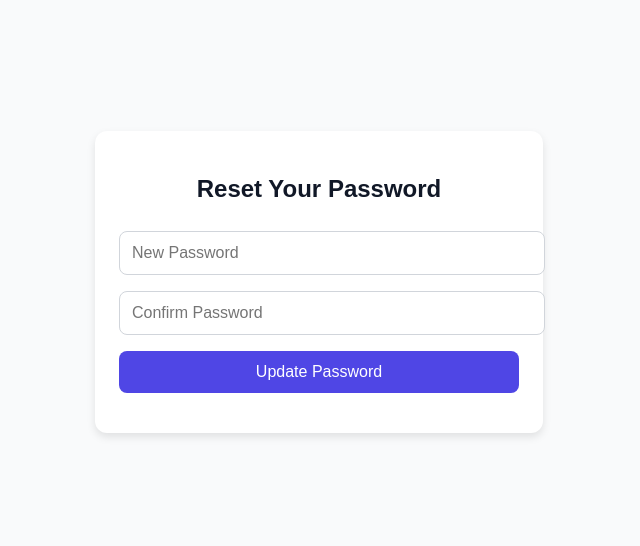
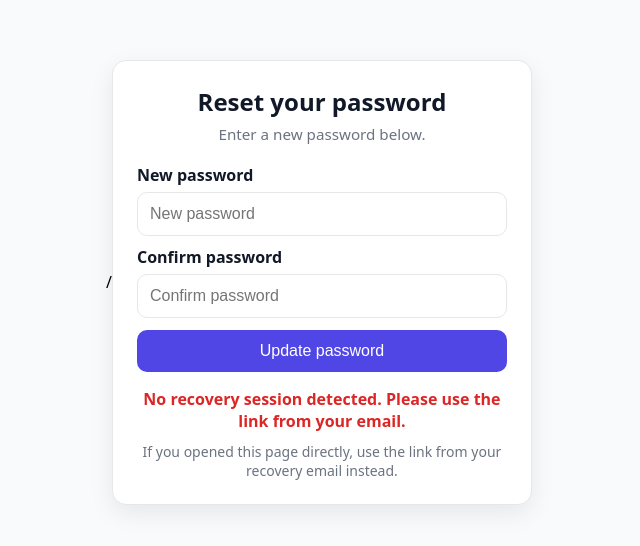
Before and after one commit to akankitkumar7/password_recovery, a plain HTML site: page index.html in a window 1280 px wide. Shown: the part 118-664 px from the top of the page, without its empty margins (321-961 px from the left). Drawn offline with nearby package versions, Linux system fonts and the light colour scheme.

Commit message:
Update index.html
updated version

```diff
--- a/index.html
+++ b/index.html
@@ -1,4 +1,4 @@
-<!DOCTYPE html>
+<!-- <!DOCTYPE html>
 <html lang="en">
 <head>
   <meta charset="UTF-8" />
@@ -101,4 +101,138 @@
     });
   </script>
 </body>
+</html> -->/
+<!DOCTYPE html>
+<html lang="en">
+<head>
+  <meta charset="UTF-8" />
+  <meta name="viewport" content="width=device-width, initial-scale=1.0"/>
+  <title>Reset Password</title>
+
+  <!-- Load Supabase v2 (global is window.supabase) -->
+  <script src="https://cdn.jsdelivr.net/npm/@supabase/supabase-js@2"></script>
+
+  <style>
+    :root { --bg:#f9fafb; --card:#fff; --text:#111827; --muted:#6b7280; --border:#e5e7eb; --brand:#4f46e5; --brand2:#4338ca; }
+    * { box-sizing: border-box; }
+    body {
+      font-family: system-ui, -apple-system, Segoe UI, Roboto, Helvetica, Arial, "Apple Color Emoji","Segoe UI Emoji";
+      background: var(--bg);
+      display: flex; align-items: center; justify-content: center;
+      min-height: 100vh; margin: 0; padding: 16px;
+    }
+    .container {
+      background: var(--card);
+      width: 100%; max-width: 420px;
+      padding: 24px; border-radius: 14px;
+      box-shadow: 0 8px 24px rgba(0,0,0,0.08);
+      border: 1px solid var(--border);
+    }
+    h2 { margin: 0 0 6px; color: var(--text); text-align: center; }
+    p.sub { margin: 0 0 20px; color: var(--muted); text-align: center; font-size: 0.95rem; }
+    label { display:block; margin: 10px 0 6px; font-weight: 600; color: var(--text); }
+    input[type="password"]{
+      width:100%; padding:12px; border:1px solid var(--border);
+      border-radius:10px; font-size:16px; outline:none;
+    }
+    input[type="password"]:focus{ border-color: var(--brand); box-shadow: 0 0 0 3px rgba(79,70,229,0.15); }
+    button{
+      width:100%; padding:12px; margin-top:12px;
+      background: var(--brand); color:#fff; border:none; border-radius:10px;
+      font-size:16px; cursor:pointer;
+    }
+    button:hover{ background: var(--brand2); }
+    .msg{ margin-top:12px; text-align:center; font-weight:600; }
+    .msg.error{ color:#dc2626; }
+    .msg.ok{ color:#16a34a; }
+    .hint{ margin-top:10px; font-size:0.875rem; color:var(--muted); text-align:center; }
+  </style>
+</head>
+<body>
+  <div class="container">
+    <h2>Reset your password</h2>
+    <p class="sub">Enter a new password below.</p>
+
+    <form id="reset-form" novalidate>
+      <label for="password">New password</label>
+      <input id="password" type="password" placeholder="New password" autocomplete="new-password" required minlength="6"/>
+
+      <label for="confirm">Confirm password</label>
+      <input id="confirm" type="password" placeholder="Confirm password" autocomplete="new-password" required minlength="6"/>
+
+      <button id="submitBtn" type="submit">Update password</button>
+    </form>
+
+    <div id="message" class="msg" aria-live="polite"></div>
+    <div class="hint">If you opened this page directly, use the link from your recovery email instead.</div>
+  </div>
+
+  <script>
+    window.addEventListener('load', async () => {
+      const SUPABASE_URL = "https://gkjsidwvcxkxxzuzzgjk.supabase.co";
+      const SUPABASE_ANON_KEY = "eyJhbGciOiJIUzI1NiIsInR5cCI6IkpXVCJ9.eyJpc3MiOiJzdXBhYmFzZSIsInJlZiI6ImdranNpZHd2Y3hreHh6dXp6Z2prIiwicm9sZSI6ImFub24iLCJpYXQiOjE3NTU0NTE3NTgsImV4cCI6MjA3MTAyNzc1OH0.qDlffzQpPWJ9JR5Q8VwaGBGSQ-51xB5g02A2YTuY86U";               // <-- change me
+
+      // Create client from global "supabase"
+      const sb = window.supabase.createClient(SUPABASE_URL, SUPABASE_ANON_KEY);
+
+      const form = document.getElementById('reset-form');
+      const pwd = document.getElementById('password');
+      const confirm = document.getElementById('confirm');
+      const msg = document.getElementById('message');
+      const btn = document.getElementById('submitBtn');
+
+      // Optional: check that we have a recovery session
+      try {
+        const { data: { session } } = await sb.auth.getSession();
+        if (!session) {
+          msg.className = 'msg error';
+          msg.textContent = 'No recovery session detected. Please use the link from your email.';
+        }
+      } catch(e){}
+
+      form.addEventListener('submit', async (e) => {
+        e.preventDefault(); // prevent page reload
+
+        // Client-side validation
+        if (!pwd.value || !confirm.value) {
+          msg.className = 'msg error';
+          msg.textContent = 'Please fill both password fields.';
+          return;
+        }
+        if (pwd.value.length < 6) {
+          msg.className = 'msg error';
+          msg.textContent = 'Password must be at least 6 characters.';
+          return;
+        }
+        if (pwd.value !== confirm.value) {
+          msg.className = 'msg error';
+          msg.textContent = 'Passwords do not match.';
+          return;
+        }
+
+        // Call Supabase to update password
+        btn.disabled = true; btn.textContent = 'Updating...';
+        msg.className = 'msg'; msg.textContent = '';
+
+        try {
+          const { data, error } = await sb.auth.updateUser({ password: pwd.value });
+          if (error) {
+            msg.className = 'msg error';
+            msg.textContent = error.message || 'Something went wrong.';
+          } else {
+            msg.className = 'msg ok';
+            msg.textContent = 'Password updated! You can now open the app and log in.';
+            // Optionally clear fields
+            pwd.value = ''; confirm.value = '';
+          }
+        } catch (err) {
+          msg.className = 'msg error';
+          msg.textContent = err?.message || 'Unexpected error.';
+        } finally {
+          btn.disabled = false; btn.textContent = 'Update password';
+        }
+      });
+    });
+  </script>
+</body>
 </html>
```
